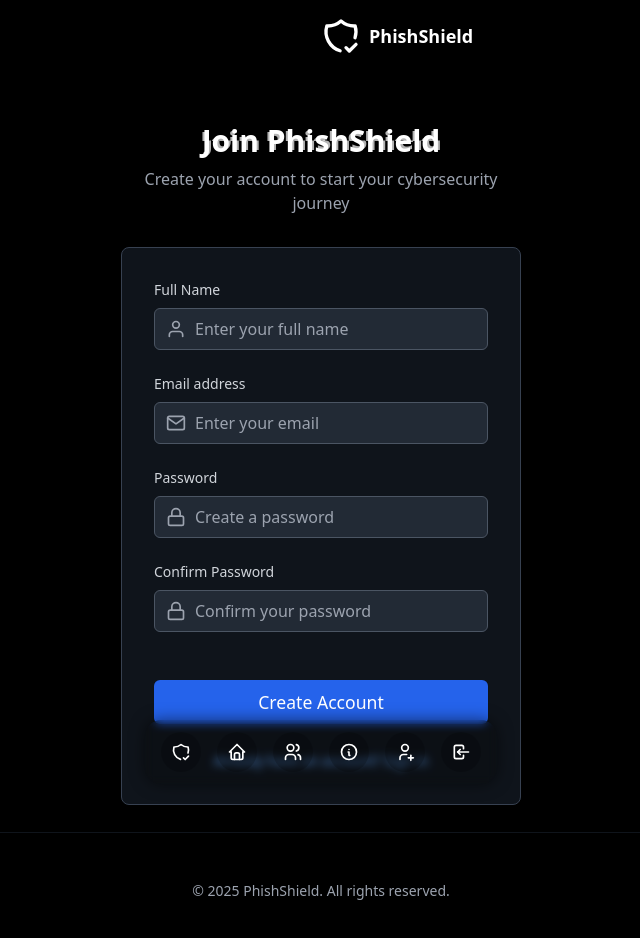
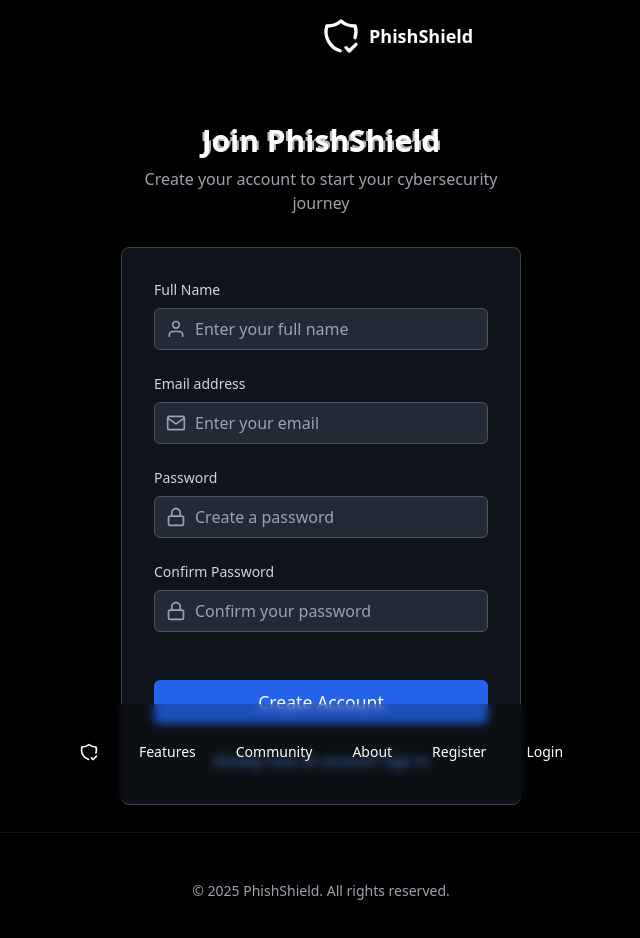
Before and after one commit to AbhinavJosephDharani/PhishShield, a React (Vite) app in the folder frontend/: page /register in a window 1280 px wide. Shown: the top 938 px of the page, without its empty margins (319-959 px from the left). Built offline with nearby package versions, Linux system fonts and the light colour scheme.

Commit message:
feat: update navigation bar to show text labels and full-width background

```diff
--- a/frontend/src/components/ui/FloatingDock.jsx
+++ b/frontend/src/components/ui/FloatingDock.jsx
@@ -1,94 +1,36 @@
 import { cn } from "../../lib/utils";
 import { IconLayoutNavbarCollapse } from "@tabler/icons-react";
-import { AnimatePresence, motion, useMotionValue, useSpring, useTransform } from "framer-motion";
+import { AnimatePresence, motion } from "framer-motion";
 import { Link } from "react-router-dom";
-import { useRef, useState } from "react";
+import { useState } from "react";
 
-const IconContainer = ({ mouseX, title, icon, href }) => {
-  const ref = useRef(null);
-
-  const distance = useTransform(mouseX, (val) => {
-    const bounds = ref.current?.getBoundingClientRect() ?? { x: 0, width: 0 };
-    return val - bounds.x - bounds.width / 2;
-  });
-
-  const widthTransform = useTransform(distance, [-150, 0, 150], [40, 80, 40]);
-  const heightTransform = useTransform(distance, [-150, 0, 150], [40, 80, 40]);
-  const widthTransformIcon = useTransform(distance, [-150, 0, 150], [20, 40, 20]);
-  const heightTransformIcon = useTransform(distance, [-150, 0, 150], [20, 40, 20]);
-
-  const width = useSpring(widthTransform, {
-    mass: 0.1,
-    stiffness: 150,
-    damping: 12,
-  });
-  const height = useSpring(heightTransform, {
-    mass: 0.1,
-    stiffness: 150,
-    damping: 12,
-  });
-
-  const widthIcon = useSpring(widthTransformIcon, {
-    mass: 0.1,
-    stiffness: 150,
-    damping: 12,
-  });
-  const heightIcon = useSpring(heightTransformIcon, {
-    mass: 0.1,
-    stiffness: 150,
-    damping: 12,
-  });
-
-  const [hovered, setHovered] = useState(false);
-
+const NavItem = ({ title, icon, href, showIconOnly, showText }) => {
   return (
-    <Link to={href}>
-      <motion.div
-        ref={ref}
-        style={{ width, height }}
-        onMouseEnter={() => setHovered(true)}
-        onMouseLeave={() => setHovered(false)}
-        className="aspect-square rounded-full bg-black/20 hover:bg-black/30 flex items-center justify-center relative"
-      >
-        <AnimatePresence>
-          {hovered && (
-            <motion.div
-              initial={{ opacity: 0, y: 10, x: "-50%" }}
-              animate={{ opacity: 1, y: 0, x: "-50%" }}
-              exit={{ opacity: 0, y: 2, x: "-50%" }}
-              className="px-2 py-0.5 whitespace-pre rounded-md bg-black/40 text-white absolute left-1/2 -translate-x-1/2 -top-8 w-fit text-xs"
-            >
-              {title}
-            </motion.div>
-          )}
-        </AnimatePresence>
-        <motion.div
-          style={{ width: widthIcon, height: heightIcon }}
-          className="flex items-center justify-center"
-        >
-          {icon}
-        </motion.div>
-      </motion.div>
+    <Link
+      to={href}
+      className="px-4 py-2 text-white hover:text-white/80 transition-colors flex items-center gap-2"
+    >
+      {showIconOnly ? (
+        <div className="w-5 h-5">{icon}</div>
+      ) : showText ? (
+        <span className="text-sm font-medium">{title}</span>
+      ) : null}
     </Link>
   );
 };
 
 const FloatingDockDesktop = ({ items, className }) => {
-  const mouseX = useMotionValue(Infinity);
-
   return (
-    <motion.div
-      onMouseMove={(e) => mouseX.set(e.pageX)}
-      onMouseLeave={() => mouseX.set(Infinity)}
+    <div
       className={cn(
-        "mx-auto hidden md:flex h-16 gap-4 items-end rounded-2xl bg-black/20 px-4 pb-3",
+        "mx-auto hidden md:flex h-16 items-center justify-center gap-2",
         className
       )}
     >
       {items.map((item) => (
-        <IconContainer mouseX={mouseX} key={item.title} {...item} />
+        <NavItem key={item.title} {...item} />
       ))}
-    </motion.div>
+    </div>
   );
 };
 
@@ -101,31 +43,21 @@ const FloatingDockMobile = ({ items, className }) => {
         {open && (
           <motion.div
             layoutId="nav"
-            className="absolute bottom-full mb-2 inset-x-0 flex flex-col gap-2"
+            className="absolute bottom-full mb-2 right-0 flex flex-col items-end gap-2 bg-black/20 backdrop-blur-sm rounded-lg py-2"
           >
             {items.map((item, idx) => (
               <motion.div
                 key={item.title}
-                initial={{ opacity: 0, y: 10 }}
-                animate={{
-                  opacity: 1,
-                  y: 0,
-                }}
+                initial={{ opacity: 0, x: 20 }}
+                animate={{ opacity: 1, x: 0 }}
                 exit={{
                   opacity: 0,
-                  y: 10,
-                  transition: {
-                    delay: idx * 0.05,
-                  },
+                  x: 20,
+                  transition: { delay: idx * 0.05 },
                 }}
                 transition={{ delay: (items.length - 1 - idx) * 0.05 }}
               >
-                <Link
-                  to={item.href}
-                  className="h-10 w-10 rounded-full bg-black/20 hover:bg-black/30 flex items-center justify-center"
-                >
-                  <div className="h-4 w-4">{item.icon}</div>
-                </Link>
+                <NavItem {...item} />
               </motion.div>
             ))}
           </motion.div>
--- a/frontend/src/components/ui/FloatingNav.jsx
+++ b/frontend/src/components/ui/FloatingNav.jsx
@@ -1,41 +1,41 @@
-import React, { useState, useEffect } from "react";
-import { motion, AnimatePresence, useScroll, useTransform } from "framer-motion";
+import React from "react";
+import { motion, useScroll, useTransform } from "framer-motion";
 import { cn } from "../../lib/utils";
-import { Link } from "react-router-dom";
-import { IconHome, IconShieldCheck, IconUsers, IconInfoCircle, IconLogin, IconUserPlus } from "@tabler/icons-react";
+import { IconShieldCheck } from "@tabler/icons-react";
 import { FloatingDock } from "./FloatingDock";
 import { Logo } from "./Logo";
 
 const navItems = [
   {
-    title: "Home",
+    title: "PhishShield",
     href: "/",
     icon: <IconShieldCheck className="h-full w-full text-white" />,
+    showIconOnly: true,
   },
   {
     title: "Features",
     href: "/features",
-    icon: <IconHome className="h-full w-full text-white" />,
+    showText: true,
   },
   {
     title: "Community",
     href: "/community",
-    icon: <IconUsers className="h-full w-full text-white" />,
+    showText: true,
   },
   {
     title: "About",
     href: "/about",
-    icon: <IconInfoCircle className="h-full w-full text-white" />,
+    showText: true,
   },
   {
     title: "Register",
     href: "/register",
-    icon: <IconUserPlus className="h-full w-full text-white" />,
+    showText: true,
   },
   {
     title: "Login",
     href: "/login",
-    icon: <IconLogin className="h-full w-full text-white" />,
+    showText: true,
   },
 ];
 
@@ -53,11 +53,14 @@ export const FloatingNav = () => {
         <Logo size="lg" showText={true} />
       </motion.div>
 
+      {/* Full-width bottom bar */}
+      <div className="fixed bottom-0 left-0 right-0 h-24 bg-black/20 backdrop-blur-sm z-40" />
+
       {/* Navigation Bar */}
       <FloatingDock
         items={navItems}
-        desktopClassName="fixed bottom-4 left-1/2 -translate-x-1/2 z-50 shadow-[0_0_15px_rgba(0,0,0,0.5)] backdrop-blur-sm"
-        mobileClassName="fixed bottom-4 right-4 z-50 shadow-[0_0_15px_rgba(0,0,0,0.5)] backdrop-blur-sm"
+        desktopClassName="fixed bottom-4 left-1/2 -translate-x-1/2 z-50"
+        mobileClassName="fixed bottom-4 right-4 z-50"
       />
     </>
   );
```
